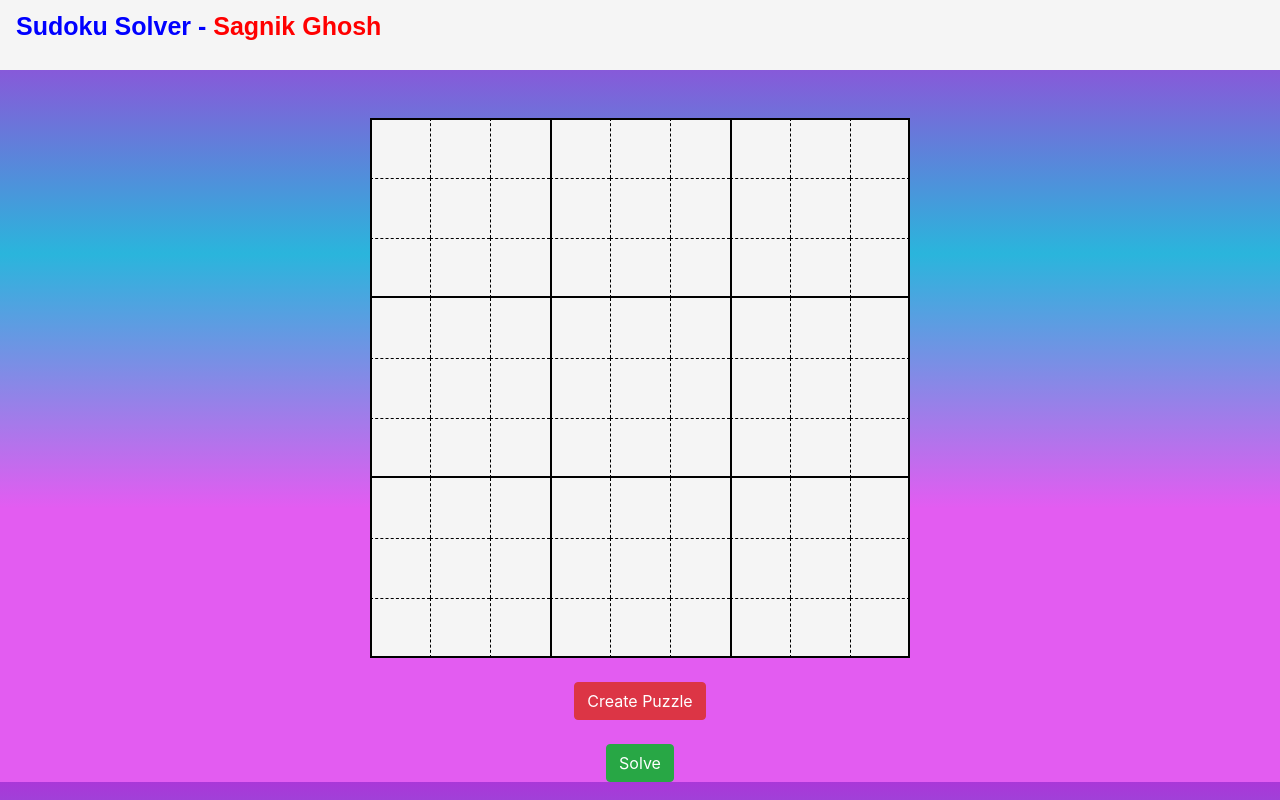
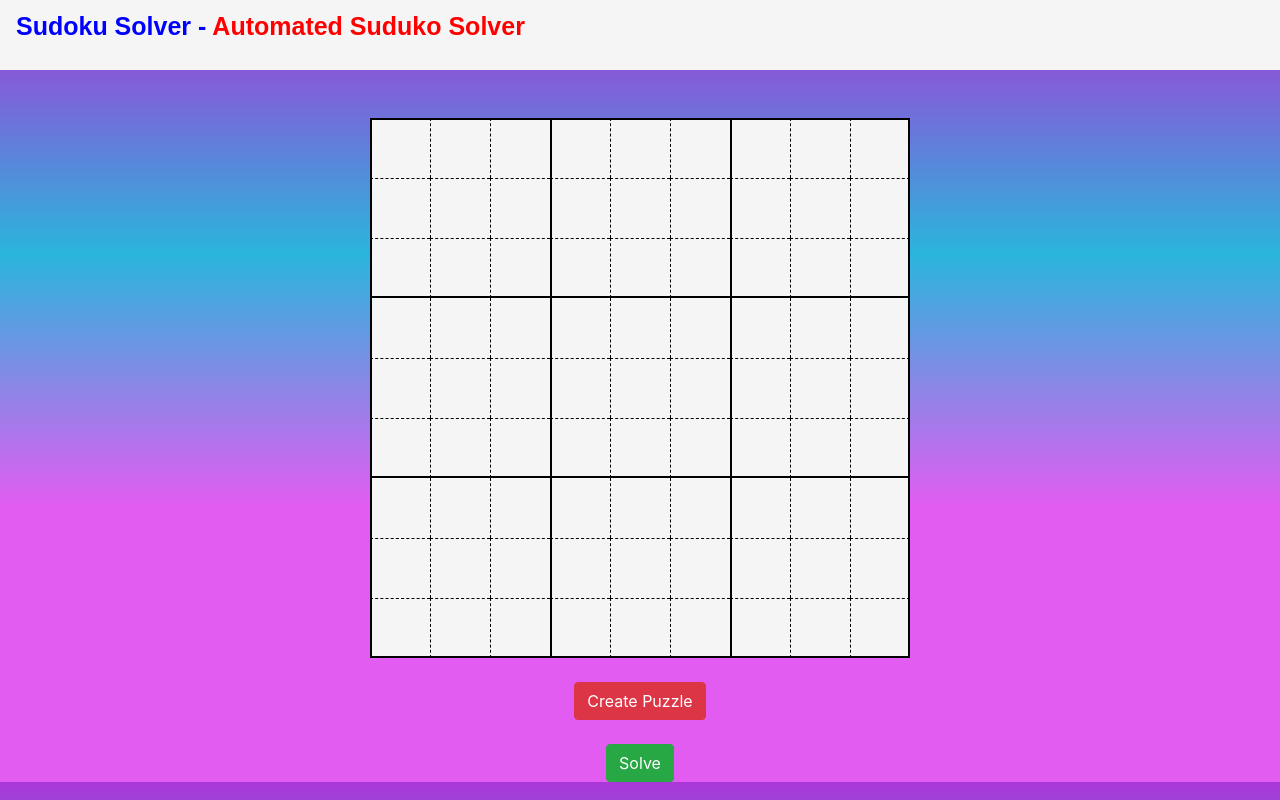
Before and after one commit to 21s144/sudukosolver, a plain HTML site: page index.html in a window 1280 px wide. Drawn offline with nearby package versions, Linux system fonts and the light colour scheme.

Commit message:
Update index.html

```diff
--- a/index.html
+++ b/index.html
@@ -14,7 +14,7 @@
 
 <body>
     <nav class="navbar navbar-light " style="font-size: 25px; color: blue; font-family: sans-serif; background-color: whitesmoke;">
-        <p><b>Sudoku Solver - </b><b style="color: red;">Sagnik Ghosh</b></p>
+        <p><b>Sudoku Solver - </b><b style="color: red;">Automated Suduko Solver</b></p>
     </nav>
     <br><br>
     <div id="container">
```
